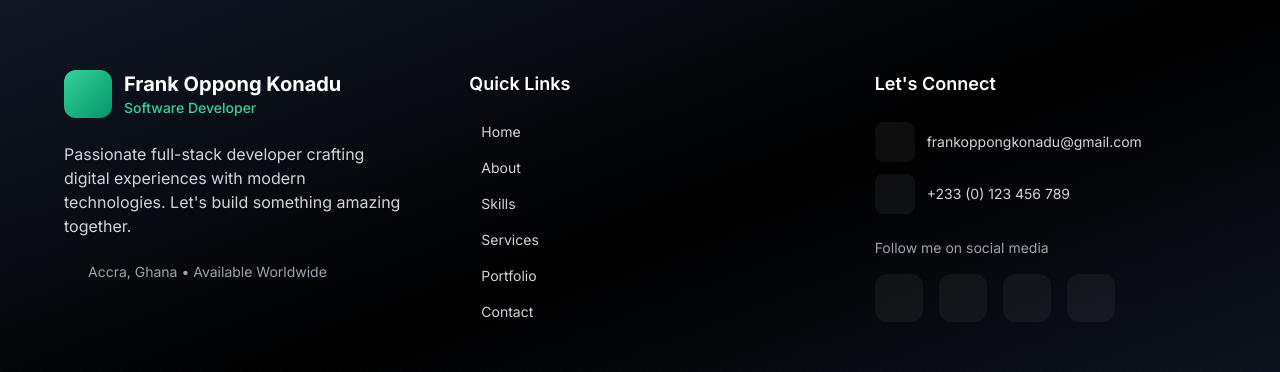
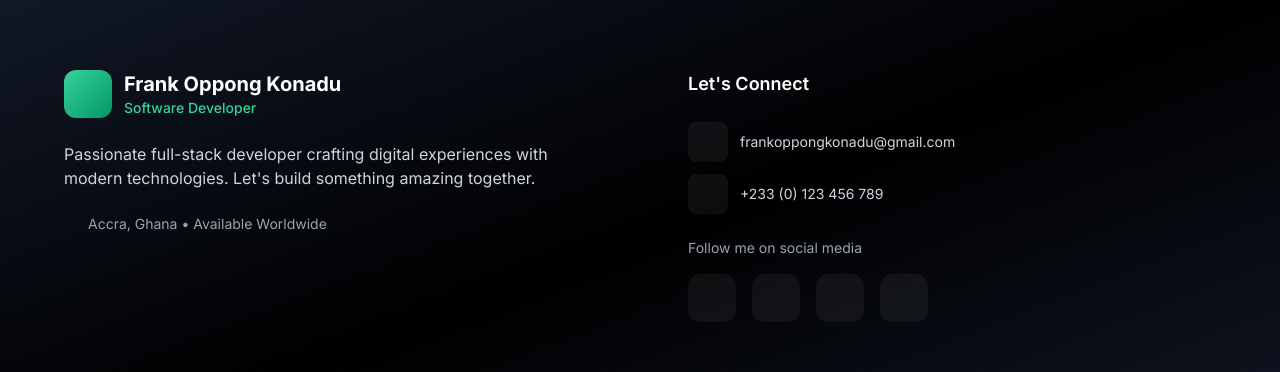
Before and after one commit to Hackersgoddest/my-portfolio, a Vue app: page / in a window 1280 px wide. Shown: the part 4191-4563 px from the top of the page. Built offline with nearby package versions, Linux system fonts and the light colour scheme; some icons are missing.

Commit message:
refactor: streamline Footer component layout by removing quick links and adjusting grid structure

```diff
--- a/src/components/Footer.vue
+++ b/src/components/Footer.vue
@@ -9,10 +9,10 @@
     <div class="relative z-10">
       <!-- Top Section -->
       <div class="container-custom py-8 sm:py-12 md:py-16 lg:py-20">
-        <div class="grid grid-cols-1 md:grid-cols-2 lg:grid-cols-3 gap-8 sm:gap-10 md:gap-12 lg:gap-16">
+        <div class="grid grid-cols-1 md:grid-cols-2 gap-8 sm:gap-10 md:gap-16 lg:gap-20 xl:gap-24 place-items-start">
 
           <!-- Brand & Bio Section -->
-          <div class="md:col-span-2 lg:col-span-1">
+          <div class="md:col-span-1 justify-self-start md:justify-self-end">
             <div class="space-y-4 sm:space-y-6">
               <!-- Logo/Name -->
               <div class="flex items-center space-x-3">
@@ -39,27 +39,8 @@
             </div>
           </div>
 
-          <!-- Quick Links -->
-          <div class="lg:col-span-1">
-            <h4 class="text-base sm:text-lg font-semibold text-white mb-4 sm:mb-6">Quick Links</h4>
-            <nav class="space-y-3 sm:space-y-4">
-              <a
-                v-for="link in quickLinks"
-                :key="link.name"
-                :href="link.href"
-                class="block text-gray-300 hover:text-primary-green-400 transition-colors duration-300 text-xs sm:text-sm group"
-                @click="link.action && link.action()"
-              >
-                <div class="flex items-center space-x-2">
-                  <div class="w-1 h-1 bg-primary-green-400 rounded-full opacity-0 group-hover:opacity-100 transition-opacity duration-300"></div>
-                  <span>{{ link.name }}</span>
-                </div>
-              </a>
-            </nav>
-          </div>
-
           <!-- Contact & Social -->
-          <div class="lg:col-span-1">
+          <div class="md:col-span-1 justify-self-start">
             <h4 class="text-base sm:text-lg font-semibold text-white mb-4 sm:mb-6">Let's Connect</h4>
             <div class="space-y-4 sm:space-y-6">
 
@@ -157,39 +138,7 @@ import {
 // Current year for copyright
 const currentYear = computed(() => new Date().getFullYear())
 
-// Quick navigation links
-const quickLinks = [
-  {
-    name: 'Home',
-    href: '#home',
-    action: () => scrollToSection('home')
-  },
-  {
-    name: 'About',
-    href: '#about',
-    action: () => scrollToSection('about')
-  },
-  {
-    name: 'Skills',
-    href: '#skills',
-    action: () => scrollToSection('skills')
-  },
-  {
-    name: 'Services',
-    href: '#services',
-    action: () => scrollToSection('services')
-  },
-  {
-    name: 'Portfolio',
-    href: '#portfolio',
-    action: () => scrollToSection('portfolio')
-  },
-  {
-    name: 'Contact',
-    href: '#contact',
-    action: () => scrollToSection('contact')
-  }
-]
+
 
 // Social media links
 const socialLinks = [
@@ -215,11 +164,5 @@ const socialLinks = [
   }
 ]
 
-// Smooth scroll functions
-const scrollToSection = (sectionId) => {
-  const element = document.getElementById(sectionId)
-  if (element) {
-    element.scrollIntoView({ behavior: 'smooth' })
-  }
-}
+
 </script>
```
